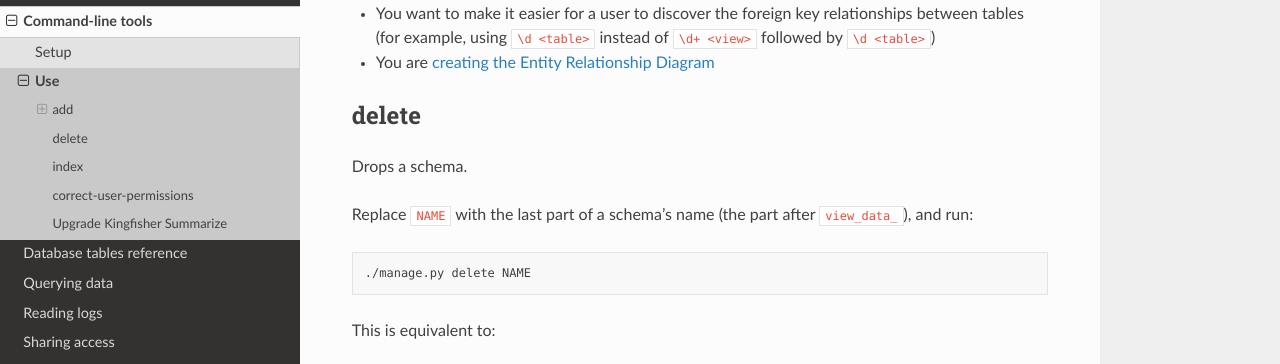
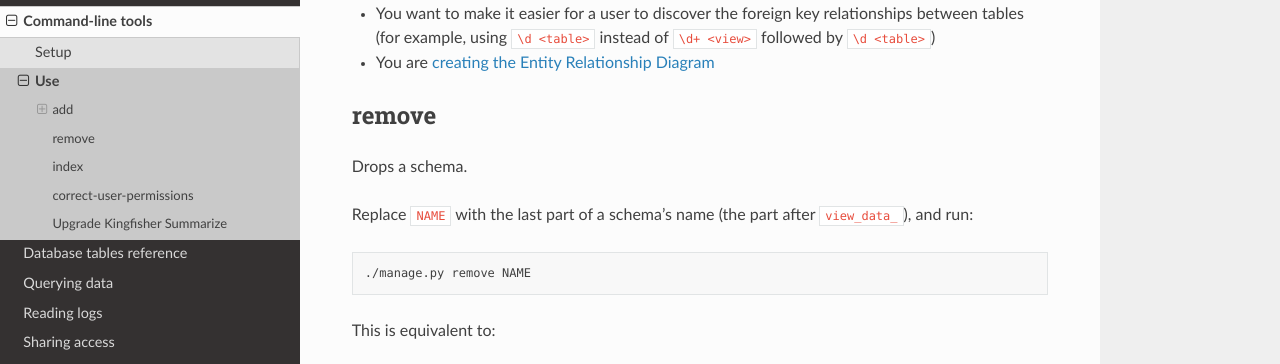
Before and after one commit to open-contracting/kingfisher-summarize, a Sphinx documentation site: the page built from docs/cli/use.rst, in a window 1280 px wide and 900 px high, scrolled down 1408 px. Shown: the part 161-525 px from the top of the window. Built offline with Sphinx 7.4.7 and the Read the Docs theme 2.0.0, drawn with Linux system fonts in a browser that asks for light colours.

Commit message:
cli: Rename delete command to remove

```diff
--- a/docs/changelog.rst
+++ b/docs/changelog.rst
@@ -12,7 +12,7 @@
 
    -  ``list-views`` to ``index``
    -  ``add-view`` to ``add``
-   -  ``delete-view`` to ``delete``
+   -  ``delete-view`` to ``remove``
 
 -  Configure the database connection using a ``KINGFISHER_SUMMARIZE_DATABASE_URL`` environment variable or ``.env`` file, instead of a ``KINGFISHER_VIEWS_DB_URI`` environment variable or ``config.ini`` file.
 
--- a/docs/cli/use.rst
+++ b/docs/cli/use.rst
@@ -78,9 +78,9 @@
 -  You want to make it easier for a user to discover the foreign key relationships between tables (for example, using ``\d <table>`` instead of ``\d+ <view>`` followed by ``\d <table>``)
 -  You are :ref:`creating the Entity Relationship Diagram<create_erd>`
 
-.. _delete:
+.. _remove:
 
-delete
+remove
 ------
 
 Drops a schema.
@@ -89,7 +89,7 @@
 
 .. code-block:: bash
 
-   ./manage.py delete NAME
+   ./manage.py remove NAME
 
 This is equivalent to:
 
@@ -152,4 +152,4 @@
 Upgrade Kingfisher Summarize
 ----------------------------
 
-If the new version of Kingfisher Summarize makes changes to SQL statements, you might want to re-create the collection-specific schemas, by running :ref:`delete` then :ref:`add` for the selected extensions (``SELECT id from selected_collections;``).
+If the new version of Kingfisher Summarize makes changes to SQL statements, you might want to re-create the collection-specific schemas, by running :ref:`remove` then :ref:`add` for the selected extensions (``SELECT id from selected_collections;``).
--- a/docs/database.rst
+++ b/docs/database.rst
@@ -67,7 +67,7 @@
 
 This table contains the collection IDs that the user provided when creating the schema.
 
-If you need to change the collections to be summarized, delete the schema with the :ref:`delete` command and re-create it with the :ref:`add` command. This ensures that the schema's name reflects its contents.
+If you need to change the collections to be summarized, remove the schema with the :ref:`remove` command and re-create it with the :ref:`add` command. This ensures that the schema's name reflects its contents.
 
 .. csv-table::
    :header-rows: 1
--- a/docs/index.rst
+++ b/docs/index.rst
@@ -46,10 +46,10 @@
    SELECT * FROM release_summary;
    SELECT * FROM collection;
 
-Delete the schema
+Remove the schema
 ~~~~~~~~~~~~~~~~~
 
-Once you no longer need the schema, delete it using the :ref:`delete` command to free up disk space. (You can re-create it at any time using the :ref:`add` command.)
+Once you no longer need the schema, remove it using the :ref:`remove` command to free up disk space. (You can re-create it at any time using the :ref:`add` command.)
 
 List all schemas
 ~~~~~~~~~~~~~~~~
--- a/docs/logging.rst
+++ b/docs/logging.rst
@@ -21,8 +21,8 @@
   An ``INFO``-level message whenever a CLI command is run, by a user or by `cron <https://en.wikipedia.org/wiki/Cron>`__.
 ocdskingfisher.summarize.add
   An ``INFO``-level message from the add command.
-ocdskingfisher.summarize.delete
-  An ``INFO``-level message from the delete command.
+ocdskingfisher.summarize.remove
+  An ``INFO``-level message from the remove command.
 ocdskingfisher.summarize.field-counts
   An ``INFO``-level message from the field-counts routine.
 ocdskingfisher.summarize.install
```
Also changed, not shown: manage.py (+3 -8 lines), 2 other files.
